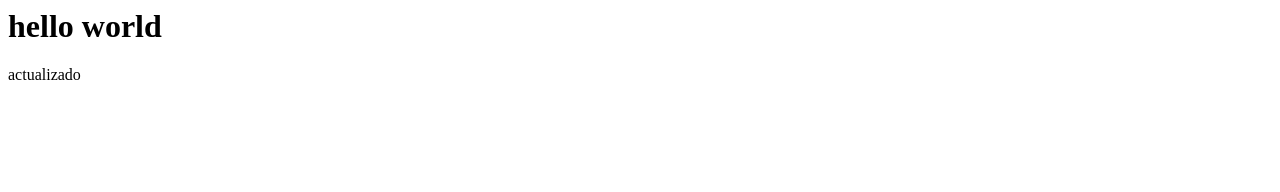
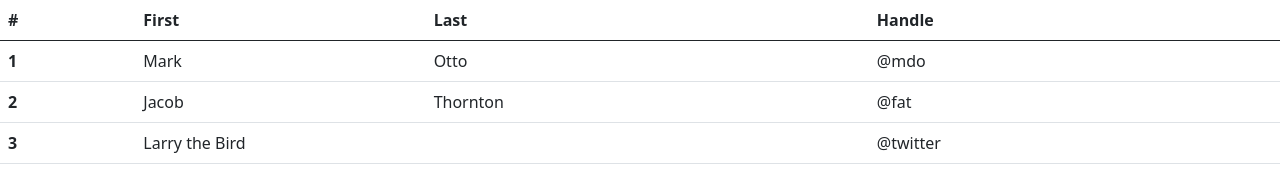
Before and after one commit to CS-III/JVR-PRACTICE, a plain HTML site: page index.html in a window 1280 px wide. Drawn offline with nearby package versions, Linux system fonts and the light colour scheme.

Commit message:
ajuste 08/10
subi estructura de carpetas con contenido hmtl, y se creo un html

```diff
--- a/index.html
+++ b/index.html
@@ -1,2 +1,41 @@
-<h1>hello world</h1>
-actualizado
+<!DOCTYPE html>
+<html lang="en">
+<head>
+    <meta charset="UTF-8">
+    <meta http-equiv="X-UA-Compatible" content="IE=edge">
+    <meta name="viewport" content="width=device-width, initial-scale=1.0">
+    <title>Practica de software</title>
+    <link href="https://cdn.jsdelivr.net/npm/bootstrap@5.0.2/dist/css/bootstrap.min.css" rel="stylesheet" integrity="sha384-EVSTQN3/azprG1Anm3QDgpJLIm9Nao0Yz1ztcQTwFspd3yD65VohhpuuCOmLASjC" crossorigin="anonymous">
+</head>
+<body>
+    <table class="table">
+        <thead>
+          <tr>
+            <th scope="col">#</th>
+            <th scope="col">First</th>
+            <th scope="col">Last</th>
+            <th scope="col">Handle</th>
+          </tr>
+        </thead>
+        <tbody>
+          <tr>
+            <th scope="row">1</th>
+            <td>Mark</td>
+            <td>Otto</td>
+            <td>@mdo</td>
+          </tr>
+          <tr>
+            <th scope="row">2</th>
+            <td>Jacob</td>
+            <td>Thornton</td>
+            <td>@fat</td>
+          </tr>
+          <tr>
+            <th scope="row">3</th>
+            <td colspan="2">Larry the Bird</td>
+            <td>@twitter</td>
+          </tr>
+        </tbody>
+      </table>
+</body>
+</html>
```
Also changed, not shown: assets/js/utilidades.js (added).
